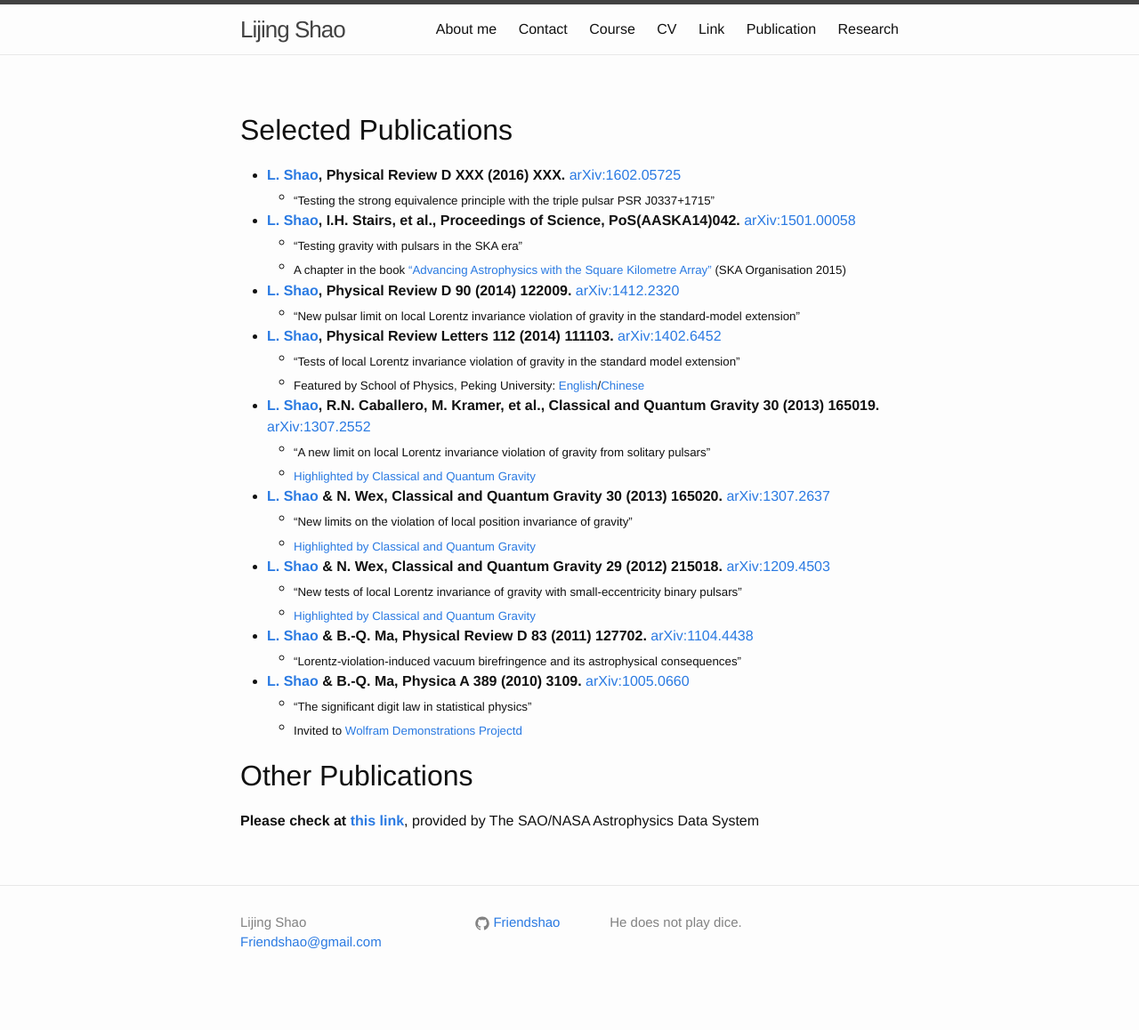
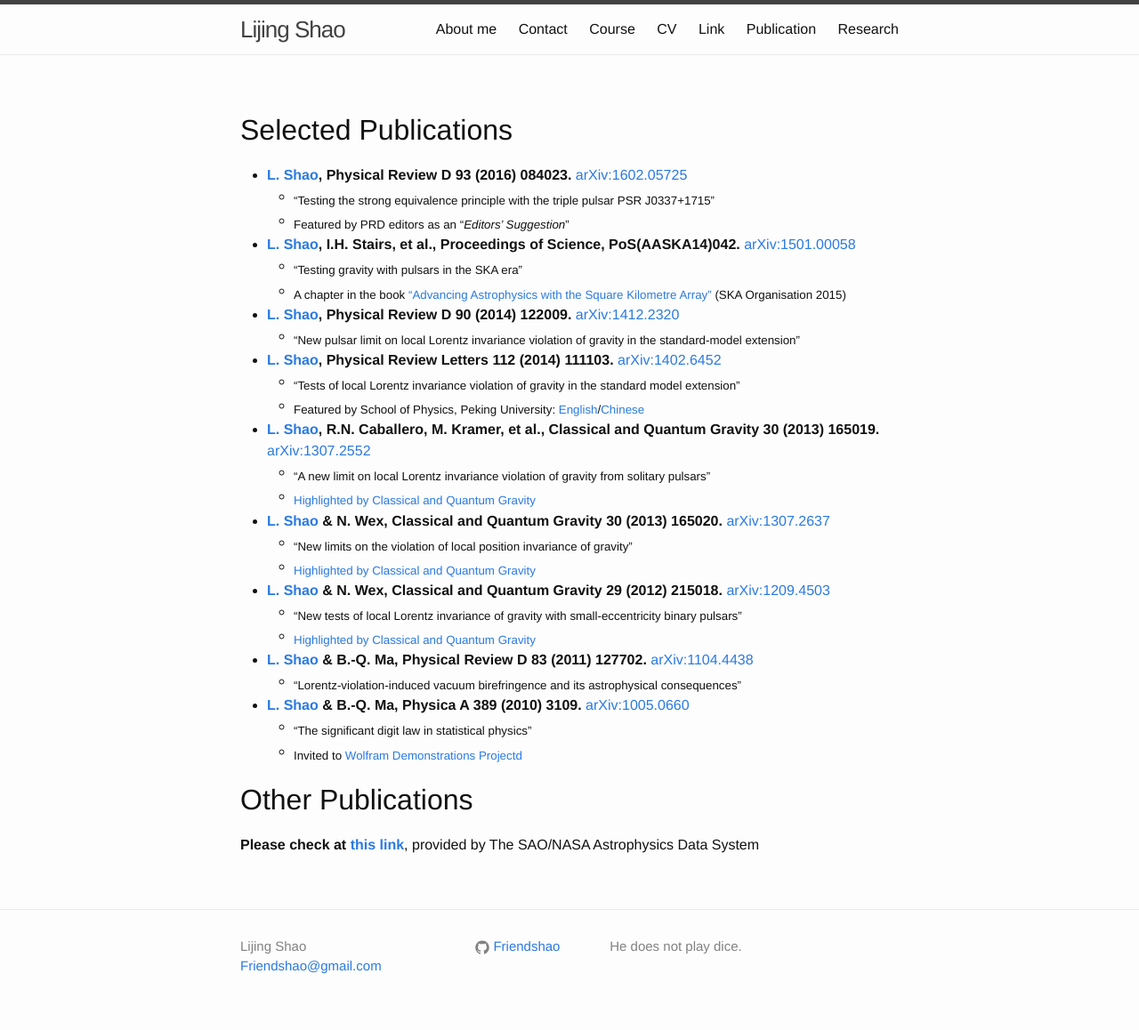
Before and after one commit to Friendshao/Friendshao.github.io, a Jekyll site: the page built from publication/publication.md, in a window 1280 px wide. Shown: the whole page at 89% size. Built offline with Jekyll 4.4.1, drawn with Linux system fonts in a browser that asks for light colours; before the commit the page ends 1131 px from its top, so only the background shows below that.

Commit message:
tiny update

```diff
--- a/_posts/2016-03-14-triple-pulsar-tests-mass-triplets.markdown
+++ b/_posts/2016-03-14-triple-pulsar-tests-mass-triplets.markdown
@@ -13,6 +13,7 @@ Einstein's General Relativity (GR) crucially relies on the equivalence principle
 2. the lack of suitable systems thereof.
 
 ![TriplePulsar](https://public.nrao.edu/images/non-gallery/2014/d-finley/01-05/Triple_System_nrao.jpg "Triple Pulsar")
+
 **Millisecond pulsar (left foreground) is orbited by a hot white dwarf (center), both of which are orbited by another more-distant and cooler white dwarf (top right).** *(C) Bill Saxton; NRAO/AUI/NSF*
 
 
--- a/publication/publication.md
+++ b/publication/publication.md
@@ -6,8 +6,9 @@ permalink: /publication/
 
 ## Selected Publications
 
-- **[L. Shao](http://friendshao.github.io/), Physical Review D XXX (2016) XXX.** [arXiv:1602.05725](http://arxiv.org/abs/1602.05725)
+- **[L. Shao](http://friendshao.github.io/), Physical Review D 93 (2016) 084023.** [arXiv:1602.05725](http://arxiv.org/abs/1602.05725)
   - <sub>"Testing the strong equivalence principle with the triple pulsar PSR J0337+1715"
+  - <sub>Featured by PRD editors as an "*Editors' Suggestion*"
 - **[L. Shao](http://friendshao.github.io/), I.H. Stairs, et al., Proceedings of Science, PoS(AASKA14)042.** [arXiv:1501.00058](http://arxiv.org/abs/1501.00058)
   - <sub>"Testing gravity with pulsars in the SKA era"
   - <sub>A chapter in the book ["Advancing Astrophysics with the Square Kilometre Array"](http://pos.sissa.it/cgi-bin/reader/conf.cgi?confid=215) (SKA Organisation 2015)
```
Also changed, not shown: _posts/2016-04-12-gw150914-and-gravitational-wave-astronomy.md (+4 -0 lines).
